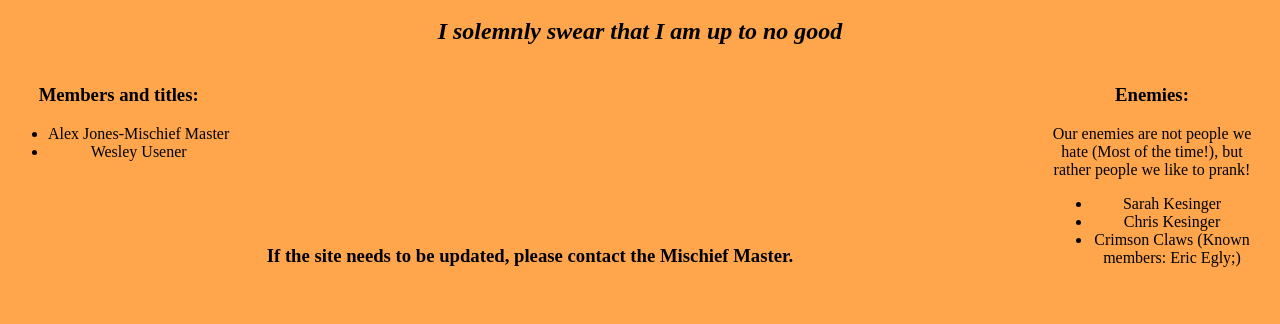
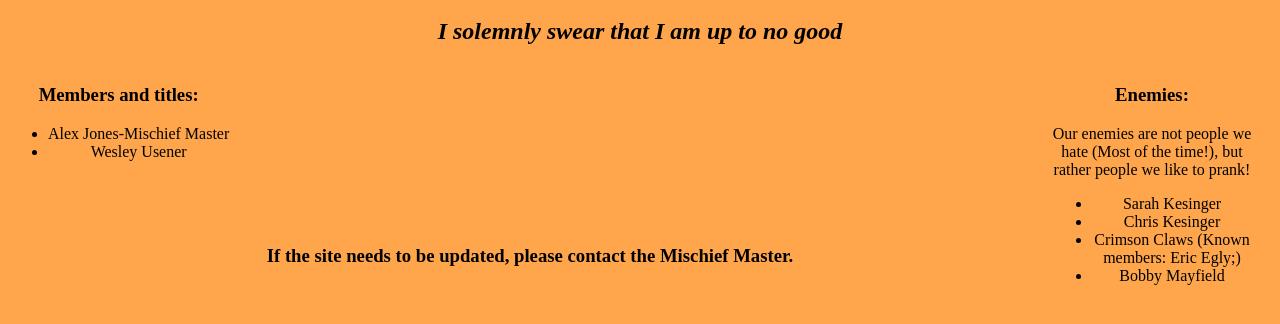
Before and after one commit to ajxanman/Awesomeness, a plain HTML site: page index.html in a window 1280 px wide. Shown: the part 48-372 px from the top of the page. Drawn offline with Linux system fonts and the light colour scheme.

Commit message:
Update index.html

```diff
--- a/index.html
+++ b/index.html
@@ -1,3 +1,4 @@
+
 
 <doctype html>
 <html>
@@ -22,6 +23,7 @@
     <li>Sarah Kesinger</li>
     <li>Chris Kesinger</li>
     <li>Crimson Claws (Known members: Eric Egly;)</li>
+    <li>Bobby Mayfield</li>
   </ul>
 </div>
   <h3 id="repair">If the site needs to be updated, please contact the Mischief Master.</h3>
```
